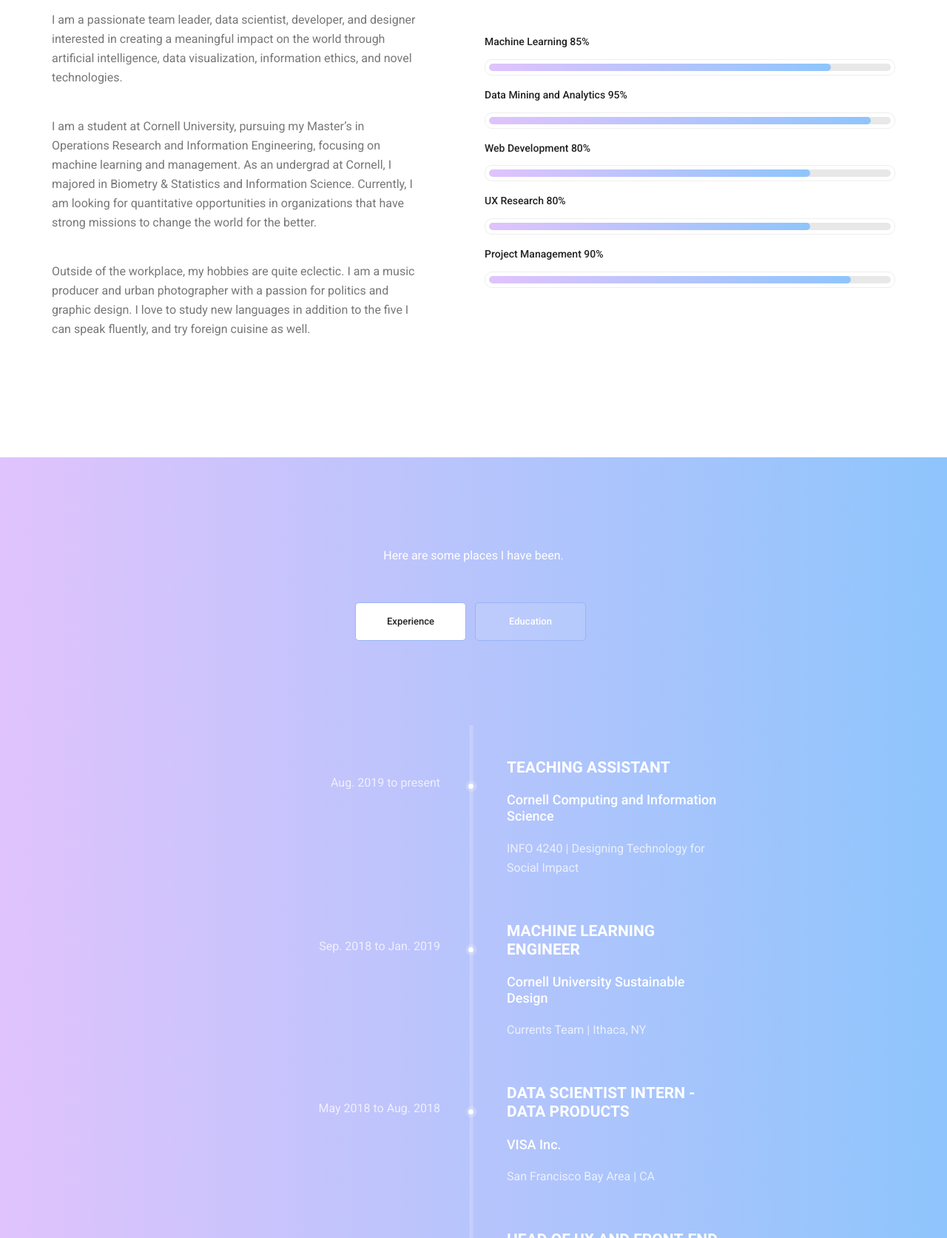
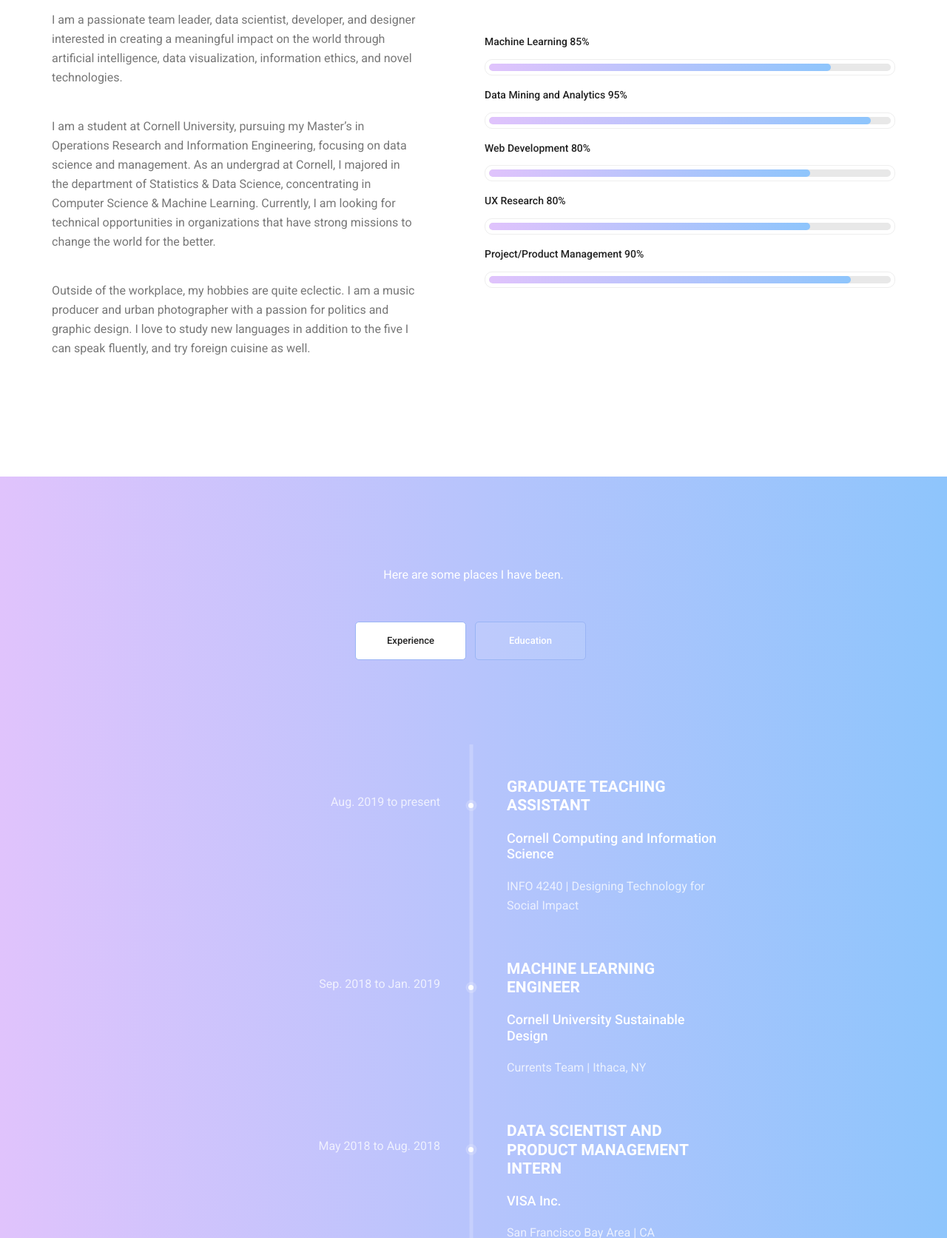
Before and after one commit to alanpolyak/alanpolyak.github.io, a plain HTML site: page index.html in a window 1280 px wide. Shown: the part 1127-2800 px from the top of the page at 74% size. Drawn offline with Linux system fonts and the light colour scheme.

Commit message:
resume/positions update

```diff
--- a/index.html
+++ b/index.html
@@ -82,11 +82,11 @@
 										<span
 										class="txt-rotate"
 										data-period="1000"
-										data-rotate='["DATA SCIENTIST", "DEVELOPER", "DESIGNER"]'>
+										data-rotate='["DATA SCIENTIST", "DEVELOPER", "DESIGNER", "DATA-DRIVEN PRODUCT MANAGER"]'>
 										</span>
 
 									</h4>
-									<p>Working at the crossroads of data science, product, and user experience to create a positive social impact.</p>
+									<p>Working at the crossroads of data science, product, ethics, and user experience to create a positive social impact.</p>
 									<ul class="list basic_info">
 										<li><i class="fas fa-user-graduate fa-2x"></i> Cornell University</li>
 										<li><i class="fas fa-phone fa-2x"></i> (347) 987 6422</li>
@@ -113,7 +113,7 @@
         					<h4>About Myself</h4>
         					<p>I am a passionate team leader, data scientist, developer, and designer interested in creating a meaningful impact on the world through artificial intelligence,
 								data visualization, information ethics, and novel technologies.</p>
-								<p>I am a student at Cornell University, pursuing my Master’s in Operations Research and Information Engineering, focusing on machine learning and management. As an undergrad at Cornell, I majored in Biometry & Statistics and Information Science.  Currently, I am looking for quantitative opportunities in organizations that have strong missions to change the world for the better. </p>
+								<p>I am a student at Cornell University, pursuing my Master’s in Operations Research and Information Engineering, focusing on data science and management. As an undergrad at Cornell, I majored in the department of Statistics & Data Science, concentrating in Computer Science & Machine Learning.  Currently, I am looking for technical opportunities in organizations that have strong missions to change the world for the better. </p>
 							<p>Outside of the workplace, my hobbies are quite eclectic. I am a music producer and urban photographer with a passion for politics and graphic design. I love to study new languages in addition to the five I can speak fluently, and try foreign cuisine as well.</p>
         				</div>
         			</div>
@@ -153,7 +153,7 @@
 									</div>
 								</div>
 								<div class="skill_item">
-									<h4>Project Management <span class="counter">90</span>%</h4>
+									<h4>Project/Product Management <span class="counter">90</span>%</h4>
 									<div class="progress_br">
 										<div class="progress">
 											<div class="progress-bar" role="progressbar" aria-valuenow="90" aria-valuemin="0" aria-valuemax="100" style="width: 90%;"></div>
@@ -192,7 +192,7 @@
 											<p>Aug. 2019 to present</p>
 										</div>
 										<div class="media-body">
-											<h4>Teaching Assistant</h4>
+											<h4>Graduate Teaching Assistant</h4>
 											<h5>Cornell Computing and Information Science</h5>
 											<p class = "location">INFO 4240 | Designing Technology for Social Impact</p>
 										</div>
@@ -218,7 +218,7 @@
 											<p>May 2018 to Aug. 2018</p>
 										</div>
 										<div class="media-body">
-											<h4>Data Scientist Intern - Data Products</h4>
+											<h4>Data Scientist and Product Management Intern</h4>
 											<h5>VISA Inc.</h5>
 											<p class = "location">San Francisco Bay Area | CA</p>
 										</div>
@@ -333,7 +333,7 @@
         				<div class="feature_item" id = "project2">
 
 								<i class="fas fa-brain"></i>
-        					<h4>Machine Learning</h4>
+        					<h4>Data Mining & Analytics</h4>
         					<p>Case Study - Predicting what job you're best suited for at Google using feature engineering, text mining, naive bayes, random forest, logistic regression, and LASSO.</p>
 						</div>
 						</a>
@@ -342,7 +342,7 @@
 						<a href = "https://limitless-gorge-36503.herokuapp.com" target = "_blank">
         				<div class="feature_item" id = "project3">
 								<i class="fas fa-cogs"></i>
-        					<h4>Web Development</h4>
+        					<h4>Backend Development</h4>
         					<p>Created and deployed a web app for a client that uses HTML, PHP, SQL, JavaScript, and web data. Contact me for login details to view all of the design/database interactivity. </p>
 						</div>
 					</a>
```
Also changed, not shown: 3 other files.
